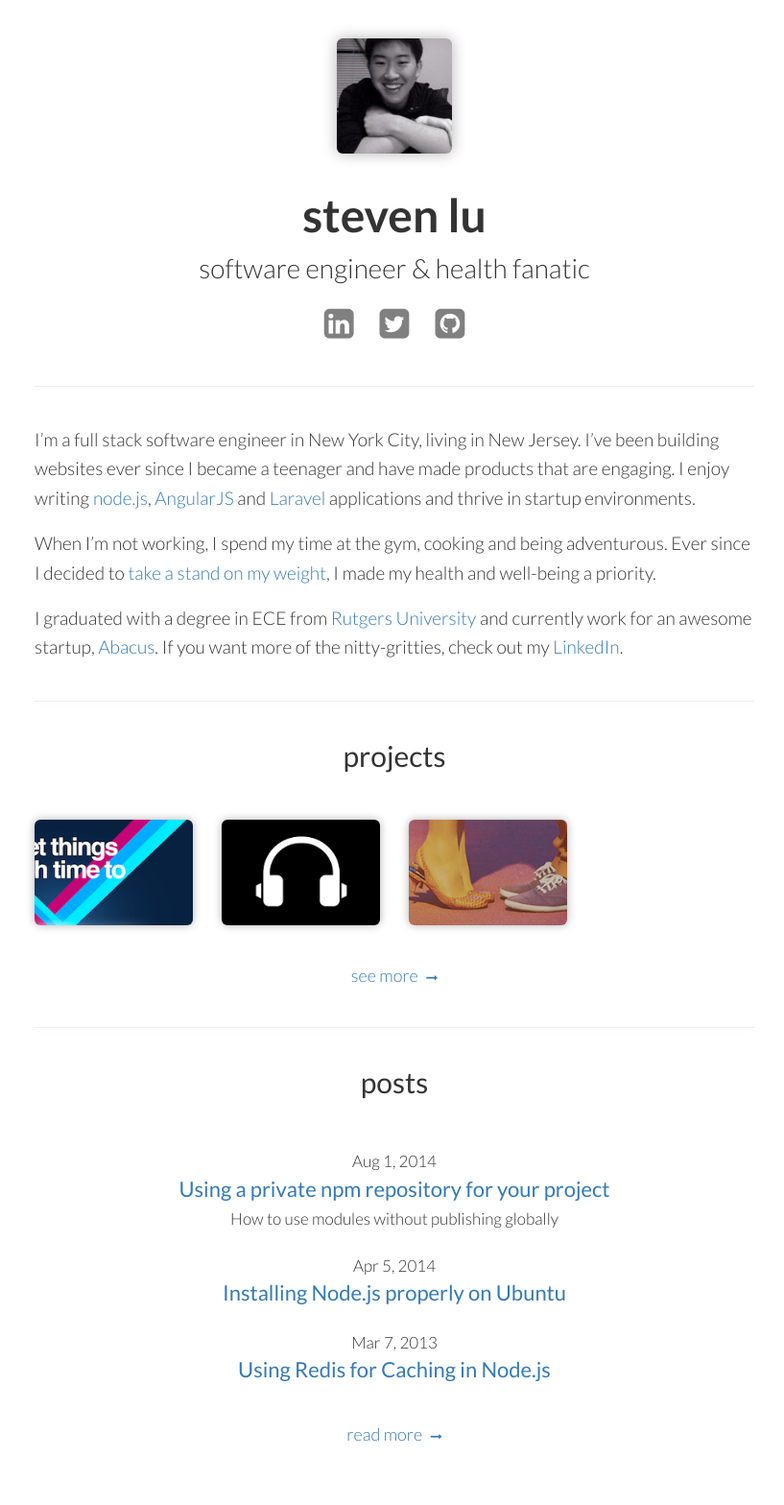
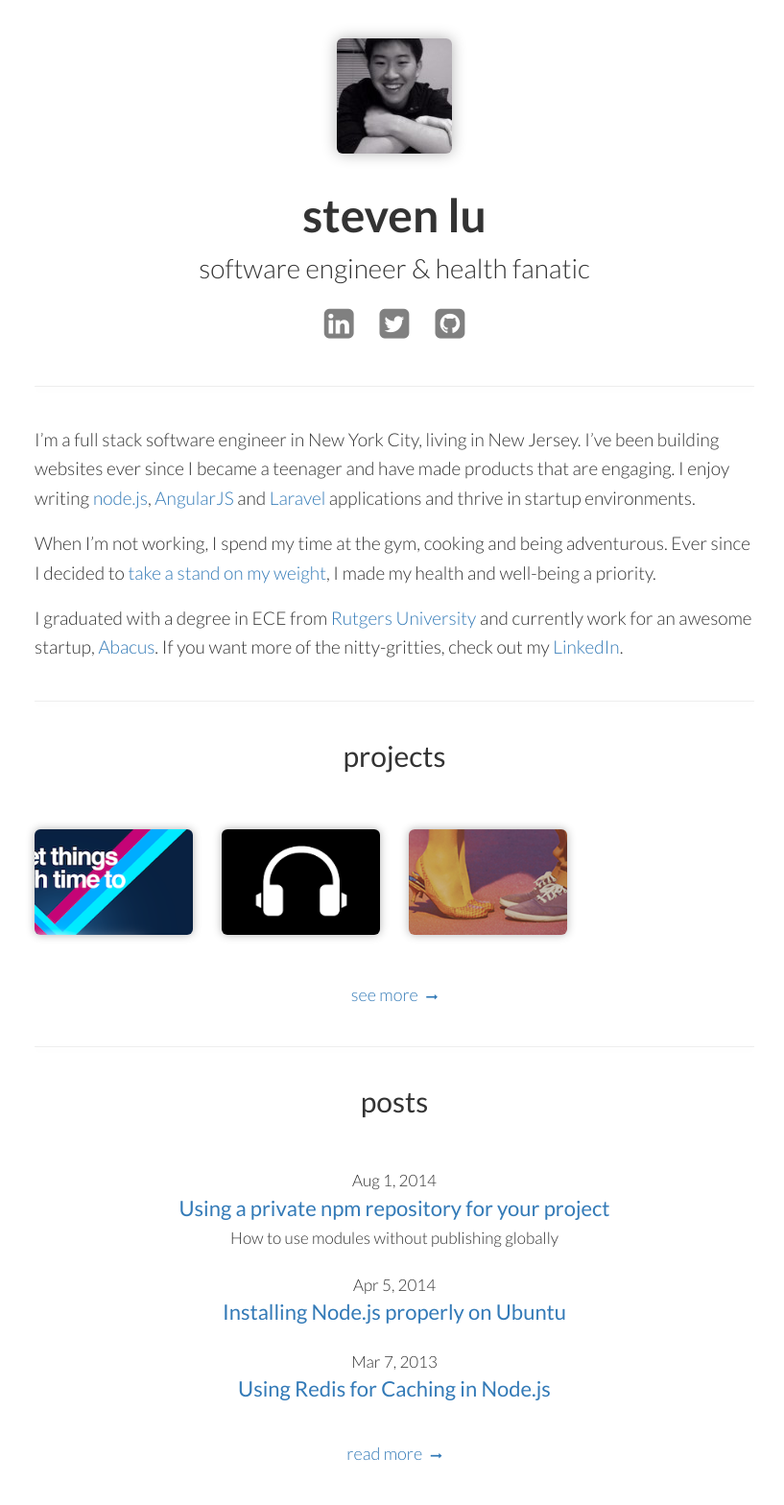
Before and after one commit to sjlu/sjlu.github.io, a Jekyll site: the page built from index.html, in a window 1280 px wide. Shown: the whole page at 96% size, without its empty margins (229-1046 px from the left). Built offline with Jekyll 4.4.1, drawn with Linux system fonts in a browser that asks for light colours; nearby versions of some CDN libraries.

Commit message:
Spacing fix on mobile.

```diff
--- a/_layouts/page.html
+++ b/_layouts/page.html
@@ -5,7 +5,6 @@
 {% include header.html %}
 
 <br />
-<br />
 {{ content }}
 <br />
 <br />
--- a/css/main.scss
+++ b/css/main.scss
@@ -129,6 +129,8 @@
     height: auto;
     box-shadow: rgba(0,0,0,0.3) 0 0 10px;
 
+    margin: 10px 0;
+
     @include transition (all 0.4s ease);
 
     &:hover {
```
